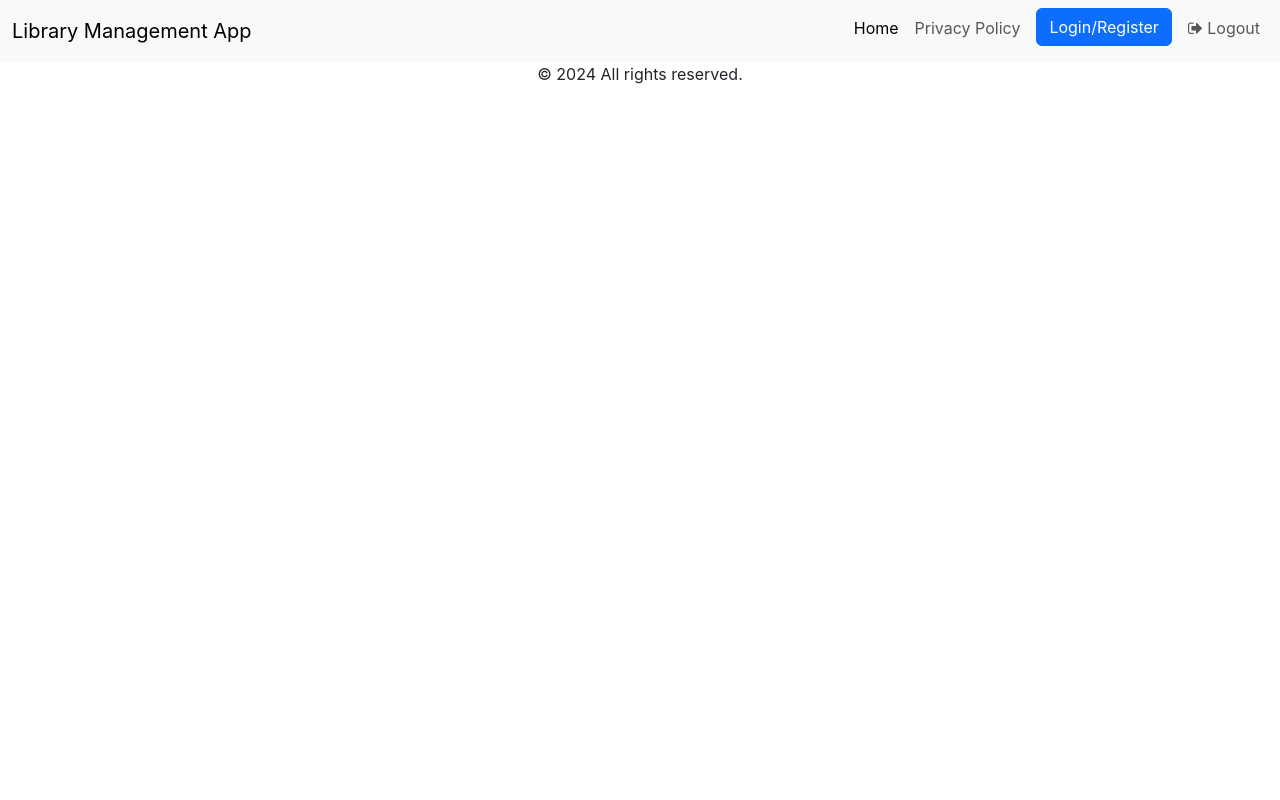
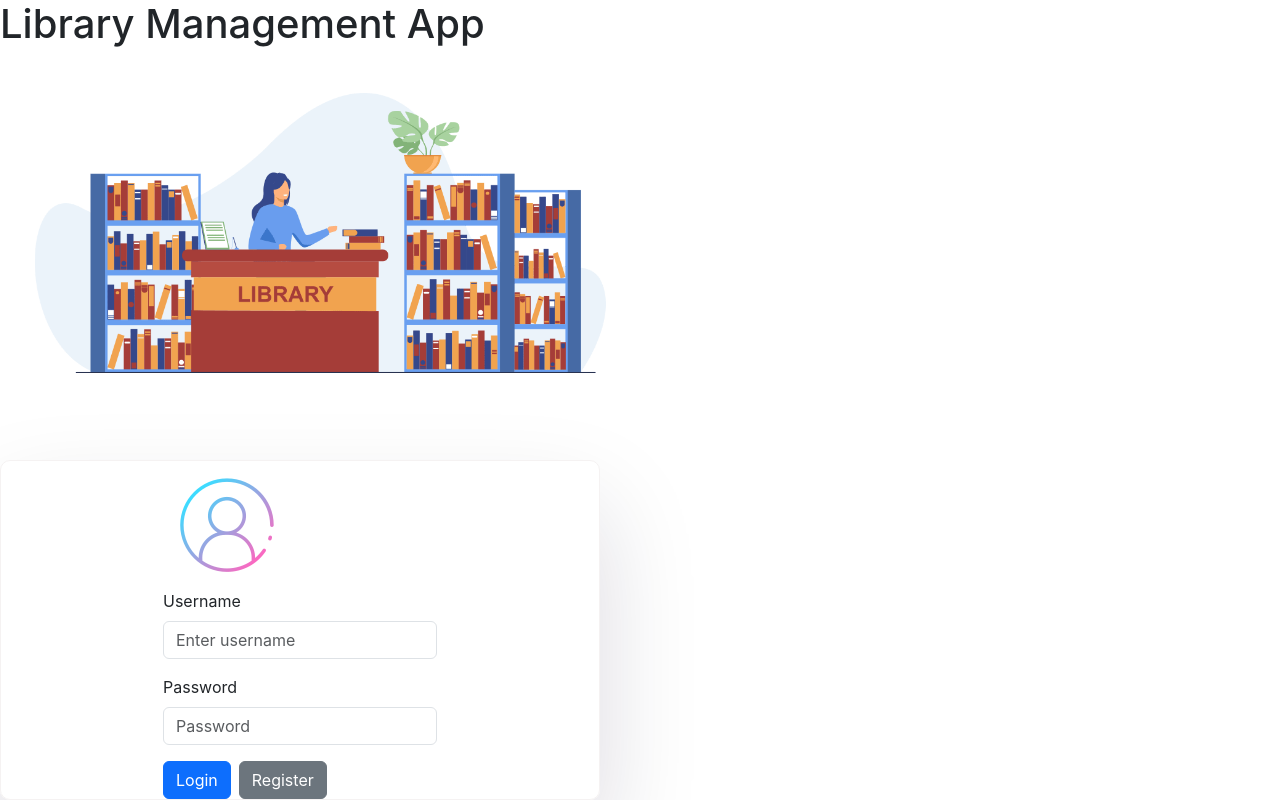
Before and after one commit to frex-arup/library-mgmt-react, a React (Create React App) app: page /login in a window 1280 px wide. Built offline with nearby package versions, Linux system fonts and the light colour scheme.

Commit message:
login logout initial commit

```diff
--- a/src/App.js
+++ b/src/App.js
@@ -1,27 +1,41 @@
+import { Navigate, Outlet, Route, BrowserRouter as Router, Routes } from 'react-router-dom';
 import './App.css';
-import { BrowserRouter as Router, Route, Routes } from 'react-router-dom';
+import Footer from './component/Footer';
 import Header from './component/Header';
-import Footer from './component/Footer';
 import Bookmanagement from './pages/Bookmanagement';
 import Createnewbook from './pages/Createnewbook';
+import Login from './pages/Login';
+import Register from './pages/Register';
 import Usermanagement from './pages/Usermanagement';
 import Welcomepage from './pages/Welcomepage';
-import Login from './pages/Login';
-import Register from './pages/Register';
+
+
+const PrivateRoutes = () => {
+  const isLoggedIn = sessionStorage.getItem('isLoggedIn');
+  return (
+    isLoggedIn ? <Outlet /> : <Navigate to='/login' />
+  )
+}
+
 function App() {
+  const isLoggedIn = sessionStorage.getItem('isLoggedIn');
+
   return (
     <Router>
-      <Header/>
+      {isLoggedIn && <Header />}
       <Routes>
-        <Route exact path="/" element={<Login/>}/>
-        <Route exact path="/Register" element={<Register/>}/>
-        <Route exact path="/Bookmanagement" element={<Bookmanagement/>}/>
-        <Route exact path="/Createnewbook" element={<Createnewbook/>}/>
-        <Route exact path="/update-book/:id" element={<Createnewbook/>}/>
-        <Route exact path="/Usermanagement" element={<Usermanagement/>}/>
-        <Route exact path="/library-mgmt-react" element={<Welcomepage/>}/>
+        <Route element={<PrivateRoutes />}>
+          <Route path="/Register" element={<Register />} />
+          <Route path="/Bookmanagement" element={<Bookmanagement />} />
+          <Route path="/Createnewbook" element={<Createnewbook />} />
+          <Route path="/update-book/:id" element={<Createnewbook />} />
+          <Route path="/Usermanagement" element={<Usermanagement />} />
+          <Route path="/library-mgmt-react" element={<Welcomepage />} />
+          <Route path="/" element={<Welcomepage />} />
+        </Route>
+        <Route path="/login" element={<Login />} />
       </Routes>
-      <Footer/>
+      {isLoggedIn && <Footer />}
     </Router>
   );
 }
--- a/src/component/Header.jsx
+++ b/src/component/Header.jsx
@@ -1,7 +1,15 @@
 import React from 'react'
-import { Link } from 'react-router-dom'
+import { Link, useNavigate } from 'react-router-dom'
 
 const Header = () => {
+
+  const navigate = useNavigate();
+  const handleLogout = () => {
+    sessionStorage.clear();
+    navigate('/');
+  };
+
+
   return (
     <div>
       <>
@@ -23,13 +31,13 @@ const Header = () => {
                   <Link className="nav-link" to="/"> <button
                     type="button"
                     className="btn btn-primary"
-                  style={{marginTop:'-8px'}}
+                    style={{ marginTop: '-8px' }}
                   >
                     Login/Register
                   </button></Link>
                 </li>
                 <li className="nav-item">
-          <Link className="nav-link" to="#"><i className="fa fa-sign-out" /> Logout </Link>
+                  <Link className="nav-link" to="/" onClick={handleLogout}><i className="fa fa-sign-out" /> Logout </Link>
                 </li>
               </ul>
             </div>
--- a/src/pages/Login.jsx
+++ b/src/pages/Login.jsx
@@ -1,11 +1,13 @@
 import React, { useState } from 'react';
+import { Link, useNavigate } from 'react-router-dom';
+import Loginimage1 from '../Images/login.png';
 import Loginimage from '../Images/loginpage.png';
-import Loginimage1 from '../Images/login.png';
-import { Link } from 'react-router-dom';
 
 function Login() {
   const [username, setUsername] = useState('');
   const [password, setPassword] = useState('');
+
+  const navigate = useNavigate();
 
   const handleLogin = () => {
     console.log('Logging in with:', { username, password });
@@ -15,17 +17,29 @@ function Login() {
     console.log('Registering with:', { username, password });
   };
 
+  const handleSubmit = (e) => {
+    e.preventDefault();
+    if (username === 'admin' && password === 'admin') {
+      sessionStorage.setItem('isLoggedIn', 'true');
+      // Redirect to the protected route
+      navigate('/library-mgmt-react');
+    } else {
+      // Show an error message
+      alert('Invalid username or password');
+    }
+  };
+
   return (
     <>
       <h1>Library Management App</h1>
       <div className="container-fluid">
-      <div className="row" style={{gap:'50px'}}>
+        <div className="row" style={{ gap: '50px' }}>
           <div className="col-md-6 ">
             <img src={Loginimage} className='login-image' alt="Login" />
 
           </div>
           <div className="col-md-6 login-form">
-          <form>
+            <form onSubmit={handleSubmit}>
               <img src={Loginimage1} className='login-image1' alt="Login" />
               <div className="mb-3">
                 <label htmlFor="username" className="form-label">Username</label>
@@ -49,7 +63,7 @@ function Login() {
                   onChange={(e) => setPassword(e.target.value)}
                 />
               </div>
-            <Link to="/"><button type="button" className="btn btn-primary" onClick={handleLogin}>Login</button></Link>
+              <button type="submit" className="btn btn-primary" onClick={handleLogin}>Login</button>
               <Link to="/Register"><button type="button" className="btn btn-secondary ms-2" onClick={handleRegister}>Register</button></Link>
             </form>
           </div>
```
Lines whose indentation alone changed are shown as unchanged.
